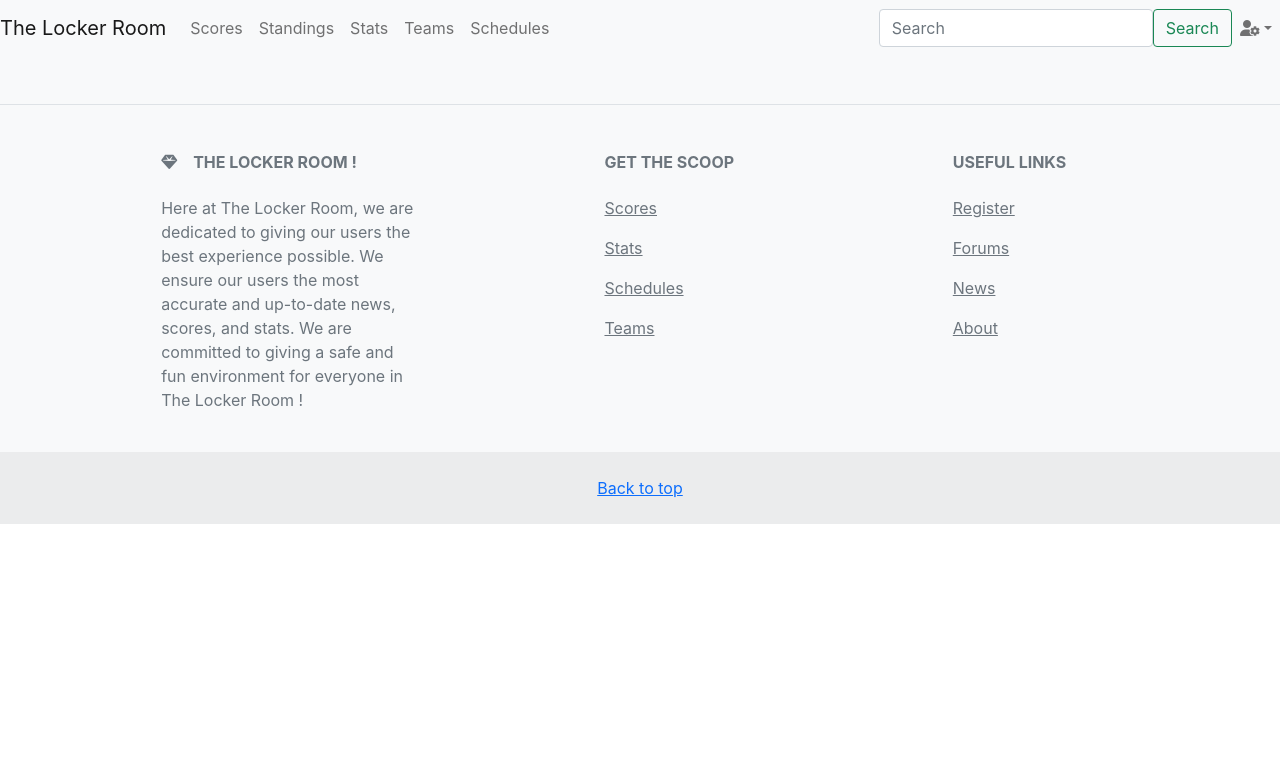
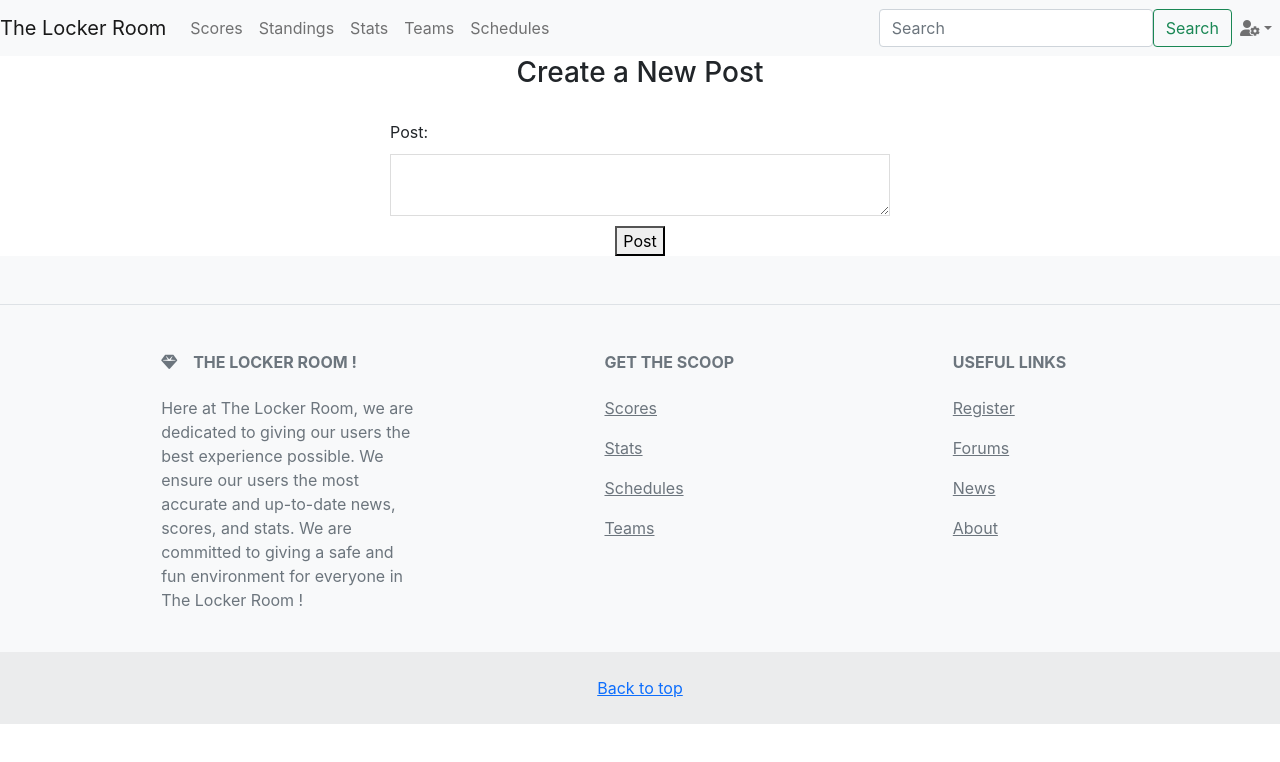
Before and after one commit to Corey-Vicente-Ryan-Malik/TheLockerRoom---Front, a React (Create React App) app in the folder lockerrm-front/: page /create-post in a window 1280 px wide. Shown: the top 762 px of the page. Built offline with nearby package versions, Linux system fonts and the light colour scheme.

Commit message:
refactored forum component and users can now create posts

```diff
--- a/lockerrm-front/src/App.js
+++ b/lockerrm-front/src/App.js
@@ -4,7 +4,7 @@ import Home from './components/Home';
 import Scores from './components/Scores';
 import Standings from './components/Standings';
 import Stats from './components/Stats';
-import Forum from './components/Forum';
+import Forum from './components/forum/Forum';
 import Teams from './components/Teams';
 import Edit from './components/Edit';
 import Login from "./components/Login";
@@ -19,6 +19,7 @@ import WeeklySchedule from "./components/WeeklySchedule";
 import Data from "./components/Data";
 import {BrowserRouter as Router, Route, Routes, Link} from "react-router-dom";
 import AuthService from "./services/auth.service";
+import CreatePost from "./components/forum/CreatePost";
 
 
 class App extends Component{
@@ -173,6 +174,7 @@ class App extends Component{
                         <Route path='/sched' element={<Schedule/>}/>
                         <Route path='/schedule' element={<WeeklySchedule/>}/>
                         <Route path='/data' element={<Data/>}/>
+                        <Route path='/create-post' element={<CreatePost/>} />
                     </Routes>
                     <Footer/>
                 </Router>
--- a/lockerrm-front/src/components/Forum.js
+++ /dev/null
@@ -1,54 +0,0 @@
-import React from "react";
-import Post from "./Post"
-
-export default class Forum extends React.Component {
-
-    constructor(props) {
-        super(props);
-
-        this.state = {
-            posts: []
-        }
-
-        this.getAllPosts = this.getAllPosts.bind(this);
-    }
-
-    async getAllPosts() {
-        const POSTS_API_URL = "http://localhost:8080/posts";
-        const response = fetch(POSTS_API_URL);
-        const data = (await response).json();
-        console.log(data);
-        return data;
-    }
-
-    // componentDidMount method is called as soon as the component is mounted and ready, i.e rendered
-    async componentDidMount() {
-        const posts = await this.getAllPosts();
-
-        // Setting values of p
-        this.setState({ posts });
-    }
-
-
-    render() {
-        // Logging posts for sanity check
-        console.log(this.state.posts);
-
-        return (
-          <div>
-            {this.state.posts.map((post) => (
-            //   <Post
-            //     key={post.id}
-            //     postbody={post.postBody}
-            //     username={post.user.username}
-            //   />
-            <div key={post.id}>
-                <p>{post.postBody}</p>
-                <small>{post.user.username}</small>
-            </div>
-
-            ))}
-          </div>
-        );
-      }
-    }
--- a/lockerrm-front/src/components/Post.js
+++ /dev/null
@@ -1,10 +0,0 @@
-import React from "react";
-
-const Post = ({username, postbody}) => {
-    <React.Fragment>
-        <h6>@{username}</h6>
-        <p>{postbody}</p>
-    </React.Fragment>
-}
-
-export default Post;
--- /dev/null
+++ b/lockerrm-front/src/components/forum/CreatePost.js
@@ -0,0 +1,44 @@
+import { useState } from 'react';
+import { useNavigate } from 'react-router-dom';
+import './Post.css';
+
+const CreatePost = () => {
+    const [postContent, setPostContent] = useState('');
+    const user = JSON.parse(localStorage.getItem("user"));
+    const navigate = useNavigate();
+
+    const handleSubmit = (e) => {
+        e.preventDefault();
+
+        const post = { user, postContent };
+        const API = 'http://localhost:8080/posts/create';
+
+
+        fetch(API, {
+            method: 'POST',
+            credentials: 'include',
+            mode: 'no-cors',
+            headers: {
+                'Content-Type': 'application/json',
+            },
+            body: JSON.stringify(post)
+        })
+        .then(() => { console.log('POST request fulfilled.'); })
+        .catch((err) => { console.log(err) });
+
+        navigate("/forum");
+    }
+
+    return(
+        <div className="createPost">
+            <h3>Create a New Post</h3>
+            <form onSubmit={ handleSubmit }>
+                <label>Post:</label>
+                <textarea required value={ postContent } onChange={(e) => setPostContent(e.target.value)}></textarea>
+                <button type='submit'>Post</button>
+            </form>
+        </div>
+    )
+}
+
+export default CreatePost;
--- /dev/null
+++ b/lockerrm-front/src/components/forum/Forum.js
@@ -0,0 +1,48 @@
+import React, { useEffect, useState } from 'react';
+import { useNavigate } from 'react-router-dom';
+
+const Forum = () => {
+
+  const API = "http://localhost:8080/posts";
+  const user = JSON.parse(localStorage.getItem("user"));
+  const [posts, setPosts] = useState([]);
+  const navigate = useNavigate();
+
+  // useEffect runs on initial page load and everytime the data changes
+  useEffect(() => {
+    getAllPosts();
+  }, []);
+
+  const getAllPosts = async () => {
+    let allPosts = [];
+    const response = fetch(API);
+    const data = (await response).json();
+    allPosts.push(data);
+    console.log(data);
+    setPosts(allPosts);
+  }
+
+  console.log(posts);
+
+
+  return (
+    <div>
+
+      <h2>Welcome to The Locker Room's Forums</h2>
+
+      <button onClick={() => navigate("/create-post")}>Create Post</button>
+
+      {/* <div className="allPosts">
+        {posts.map((post) => (
+          <div key={post.id}>
+              <small>Created by @{post.user.username}</small>
+              <p>{post.postBody}</p>
+          </div>
+        ))}
+      </div> */}
+
+    </div>
+  );
+}
+
+export default Forum;
--- /dev/null
+++ b/lockerrm-front/src/components/forum/Post.css
@@ -0,0 +1,23 @@
+.createPost {
+    max-width: 500px;
+    margin: 0 auto;
+    text-align: center;
+}
+
+.createPost label {
+    text-align: left;
+    display: block;
+}
+
+.createPost h3 {
+    margin-bottom: 30px;
+}
+
+.createPost textarea {
+    width: 100%;
+    padding: 6px 10px;
+    margin: 10px 0;
+    border: 1px solid #ddd;
+    box-sizing: border-box;
+    display: block;
+}
```
